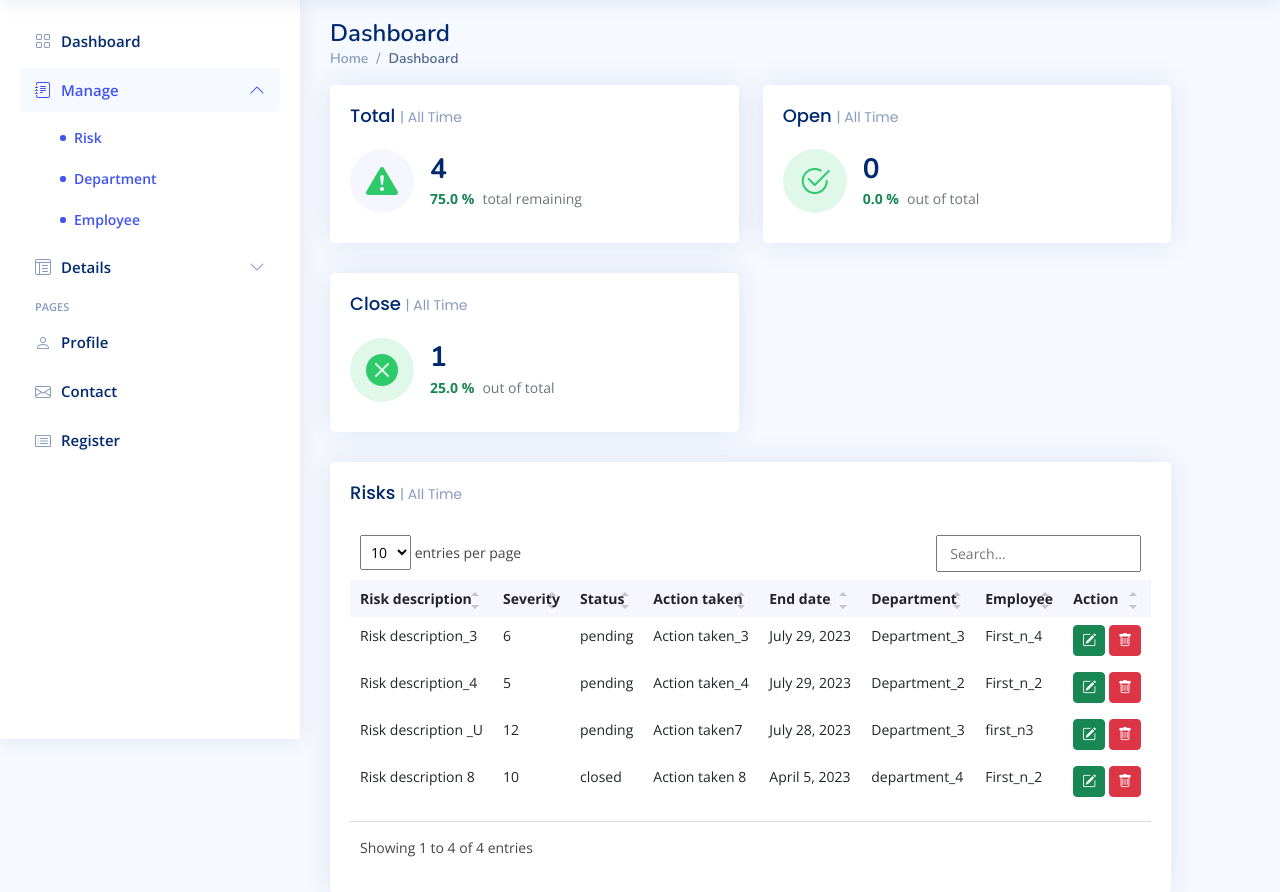
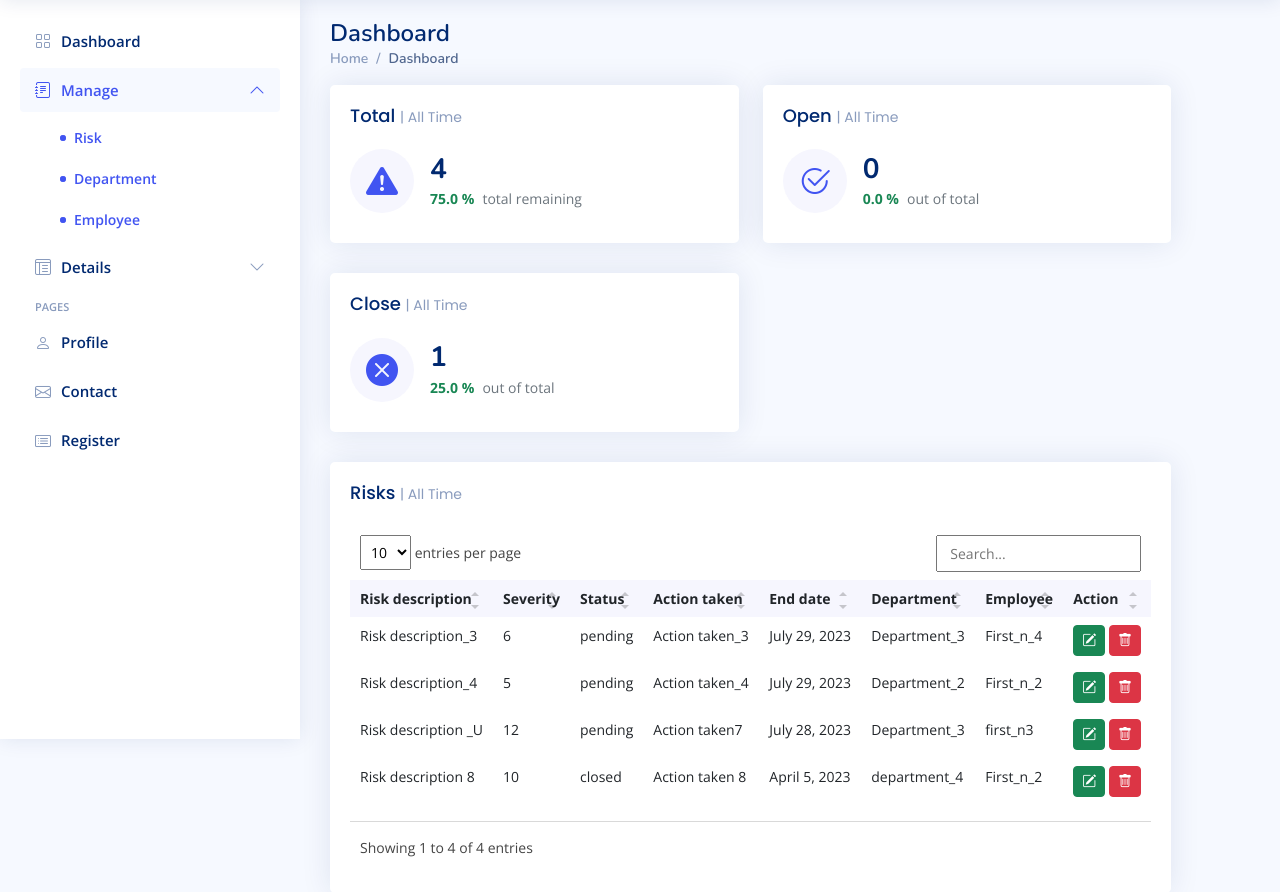
Before and after one commit to elkarfi/risk_management, a Django app: page /home/ in a window 1280 px wide. Shown: the part 61-953 px from the top of the page. Run offline with Django 4.2, Linux system fonts and the light colour scheme; a user stored in the database is signed in; data comes from the database, SQL or seed files in the repository; both versions use the stored data as it was after the commit; some libraries are stand-ins or nearby versions.

Commit message:
ninth commit

```diff
--- a/risk_management/templates/risk_management/employee_table.html
+++ b/risk_management/templates/risk_management/employee_table.html
@@ -41,8 +41,7 @@
 
               <div class="card">
                 <div class="card-body">
-                  <h5 class="card-title">Default Table</h5>
-
+                  &nbsp;
 
                   {% if id == "im department" %}
 
--- a/risk_management/templates/risk_management/new_delete.html
+++ b/risk_management/templates/risk_management/new_delete.html
@@ -24,8 +24,8 @@
             <div class="card-body">
 
 
-              <h5 class="card-title">Example Card</h5>
-              <p>This is an examle page with no contrnt. You can use it as a starter for your custom pages.</p>
+              <h5 class="card-title">Are you sure you want to delete ?</h5>
+              <p>This object will be deleted immediately.</p>
               <form method="post" action="">
 
                 {% csrf_token %}
--- a/static/css/style.css
+++ b/static/css/style.css
@@ -821,18 +821,18 @@ h6 {
 }
 
 .dashboard .sales-card .card-icon {
-  color: #2eca6a;
+  color: #4154f1;
   background: #f6f6fe;
 }
 
 .dashboard .revenue-card .card-icon {
-  color: #2eca6a;
-  background: #e0f8e9;
+  color: #4154f1;
+  background: #f6f6fe;
 }
 
 .dashboard .customers-card .card-icon {
-  color: #ff771d;
-  background: #ffecdf;
+  color: #4154f1;
+  background: #f6f6fe;
 }
 
 /* Activity */
```
Also changed, not shown: requirments.txt (+10 -0 lines), db.sqlite3, 1 other file.
